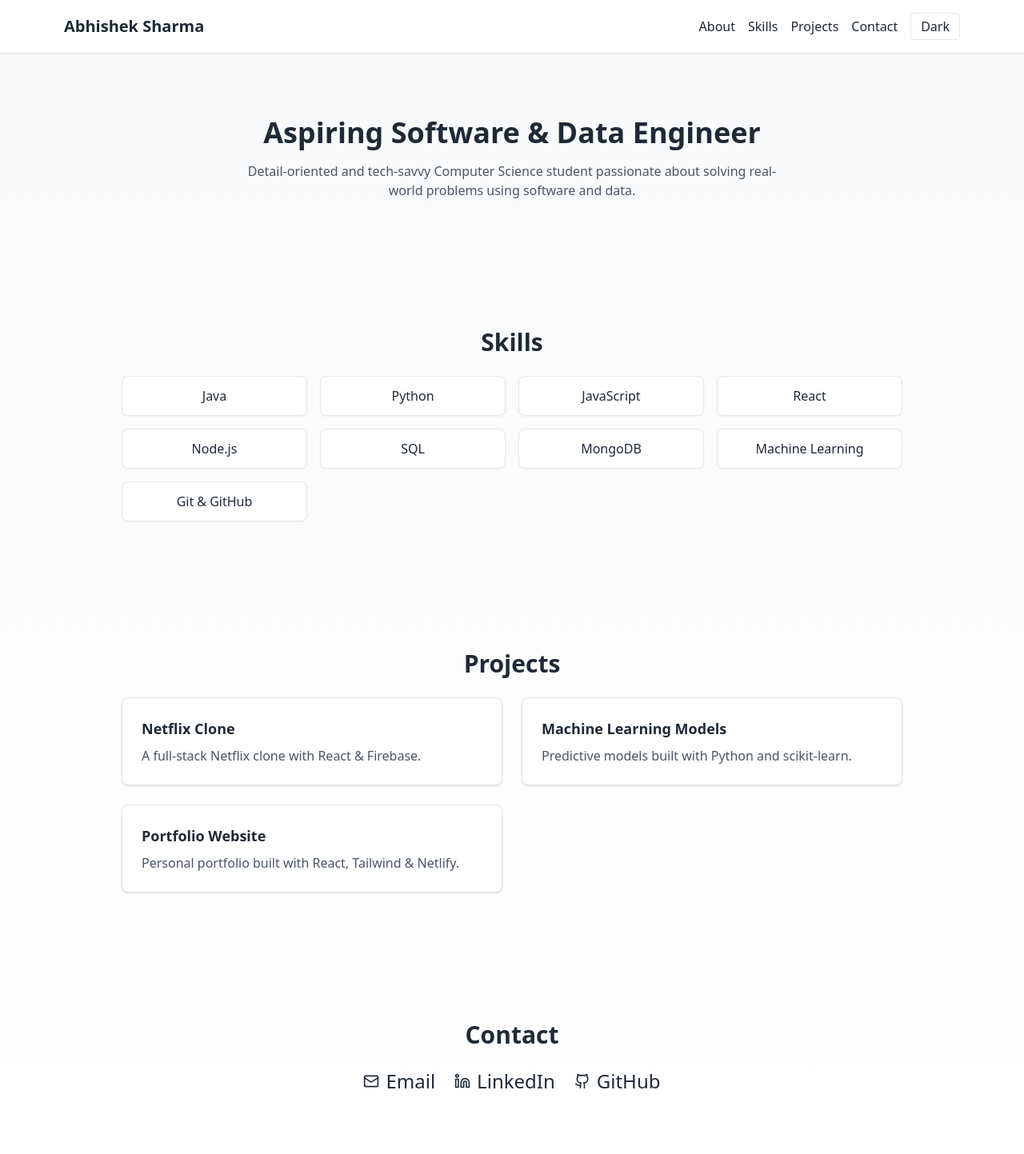
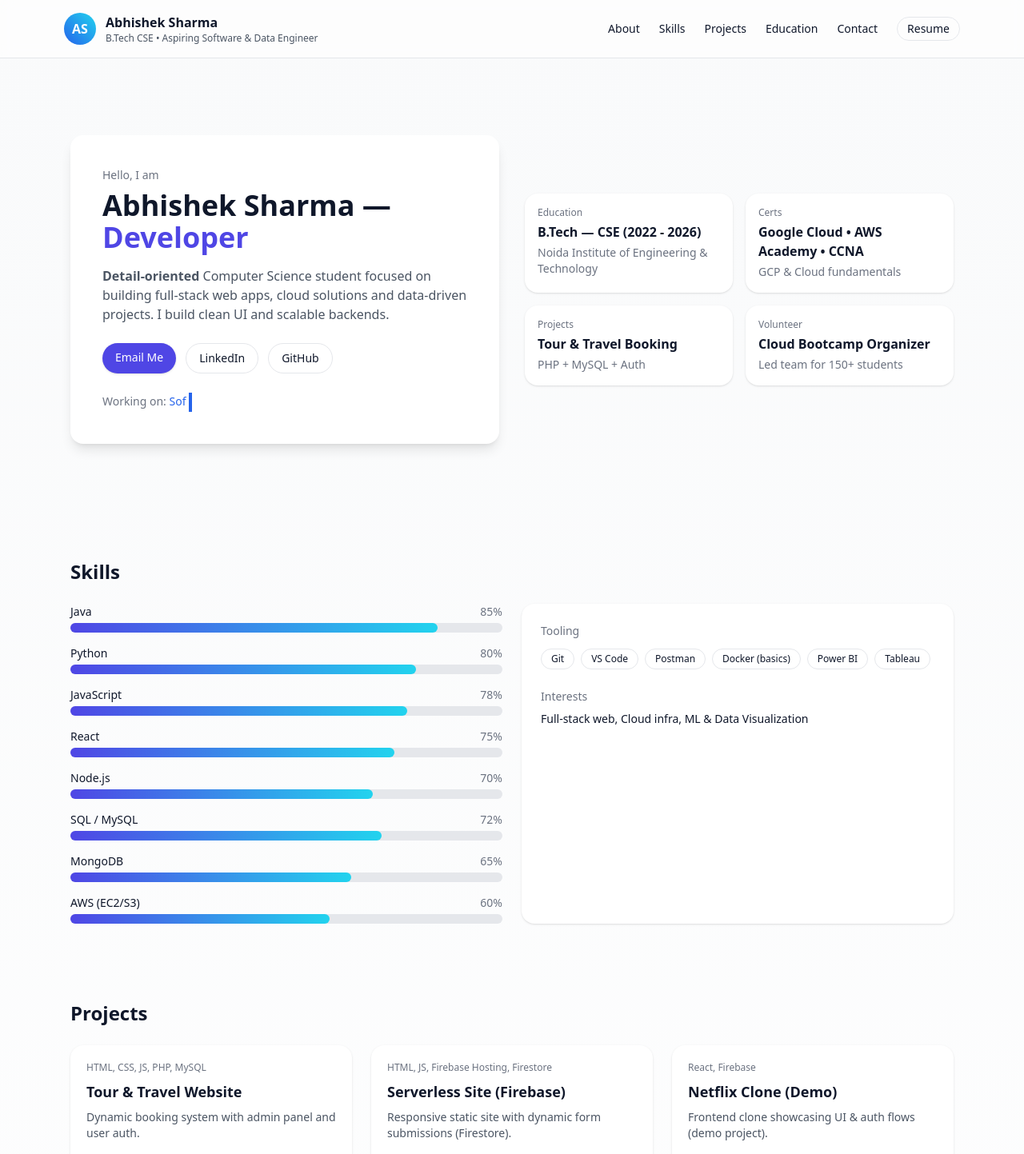
Before and after one commit to abhisheksharma6399/portfolio, a React (Vite) app: page / in a window 1280 px wide. Shown: the top 1443 px of the page at 80% size. Built offline with nearby package versions, Linux system fonts and the light colour scheme.

Commit message:
Update App.jsx

```diff
--- a/src/App.jsx
+++ b/src/App.jsx
@@ -1,131 +1,330 @@
-import { useState, useEffect } from "react";
+import { useEffect, useMemo, useState } from "react";
 import { motion } from "framer-motion";
-import { Github, Linkedin, Mail } from "lucide-react";
 
-export default function Portfolio() {
-  const [dark, setDark] = useState(false);
+/**
+ * Interactive Gemini-style portfolio (no external icon libs, no image imports)
+ * - Works with Tailwind + Framer Motion only
+ * - Smooth scroll via anchor links
+ * - Typewriter-like headline, animated skill bars, hover project cards
+ */
 
+function SmoothLink({ href, children }) {
+  return (
+    <a
+      href={href}
+      onClick={(e) => {
+        e.preventDefault();
+        const el = document.querySelector(href);
+        if (el) el.scrollIntoView({ behavior: "smooth", block: "start" });
+      }}
+      className="hover:text-blue-500 transition"
+    >
+      {children}
+    </a>
+  );
+}
+
+function AnimatedHeadline({ words = ["Software", "Data", "Cloud"] }) {
+  const [idx, setIdx] = useState(0);
+  const [sub, setSub] = useState("");
   useEffect(() => {
-    document.documentElement.classList.toggle("dark", dark);
-  }, [dark]);
+    let timeout;
+    const word = words[idx % words.length];
+    // type effect
+    let i = 0;
+    function type() {
+      setSub(word.slice(0, i));
+      i++;
+      if (i <= word.length) timeout = setTimeout(type, 80);
+      else timeout = setTimeout(() => {
+        // pause, then delete
+        let j = word.length;
+        function del() {
+          setSub(word.slice(0, j));
+          j--;
+          if (j >= 0) setTimeout(del, 50);
+          else {
+            setIdx((s) => s + 1);
+          }
+        }
+        del();
+      }, 800);
+    }
+    type();
+    return () => clearTimeout(timeout);
+  }, [idx, words]);
+  return (
+    <span className="text-blue-600 dark:text-blue-400">
+      {sub}
+      <span className="inline-block w-1 h-6 align-middle bg-current ml-1 animate-pulse" />
+    </span>
+  );
+}
+
+export default function App() {
+  const skills = useMemo(
+    () => [
+      { name: "Java", pct: 85 },
+      { name: "Python", pct: 80 },
+      { name: "JavaScript", pct: 78 },
+      { name: "React", pct: 75 },
+      { name: "Node.js", pct: 70 },
+      { name: "SQL / MySQL", pct: 72 },
+      { name: "MongoDB", pct: 65 },
+      { name: "AWS (EC2/S3)", pct: 60 },
+    ],
+    []
+  );
+
+  const projects = useMemo(
+    () => [
+      {
+        title: "Tour & Travel Website",
+        tech: "HTML, CSS, JS, PHP, MySQL",
+        desc: "Dynamic booking system with admin panel and user auth.",
+      },
+      {
+        title: "Serverless Site (Firebase)",
+        tech: "HTML, JS, Firebase Hosting, Firestore",
+        desc: "Responsive static site with dynamic form submissions (Firestore).",
+      },
+      {
+        title: "Netflix Clone (Demo)",
+        tech: "React, Firebase",
+        desc: "Frontend clone showcasing UI & auth flows (demo project).",
+      },
+    ],
+    []
+  );
+
+  // small entrance animation definitions
+  const container = { hidden: { opacity: 0, y: 20 }, show: { opacity: 1, y: 0 } };
+
+  // set page title
+  useEffect(() => {
+    document.title = "Abhishek Sharma — Portfolio";
+  }, []);
 
   return (
-    <div className="min-h-screen bg-gradient-to-b from-gray-50 to-white dark:from-black dark:to-gray-900 text-gray-800 dark:text-gray-100">
-      {/* Navbar */}
-      <nav className="sticky top-0 bg-white dark:bg-gray-900 shadow z-50">
-        <div className="max-w-6xl mx-auto flex justify-between items-center p-4">
-          <h1 className="text-xl font-bold">Abhishek Sharma</h1>
-          <div className="space-x-4">
-            <a href="#about" className="hover:text-blue-500">About</a>
-            <a href="#skills" className="hover:text-blue-500">Skills</a>
-            <a href="#projects" className="hover:text-blue-500">Projects</a>
-            <a href="#contact" className="hover:text-blue-500">Contact</a>
-            <button
-              onClick={() => setDark(!dark)}
-              className="ml-4 border px-3 py-1 rounded"
-            >
-              {dark ? "Light" : "Dark"}
-            </button>
+    <div className="min-h-screen bg-gradient-to-b from-gray-50 to-white dark:from-black dark:to-slate-900 text-slate-900 dark:text-slate-100">
+      {/* NAV */}
+      <header className="sticky top-0 z-50 backdrop-blur bg-white/60 dark:bg-black/40 border-b">
+        <div className="max-w-6xl mx-auto flex items-center justify-between p-4">
+          <div className="flex items-center gap-3">
+            <div className="h-10 w-10 rounded-full bg-gradient-to-tr from-blue-600 to-cyan-400 text-white grid place-items-center font-bold">
+              AS
+            </div>
+            <div>
+              <div className="font-semibold">Abhishek Sharma</div>
+              <div className="text-xs text-gray-600 dark:text-gray-300">B.Tech CSE • Aspiring Software & Data Engineer</div>
             </div>
           </div>
+
+          <nav className="hidden md:flex gap-6 items-center text-sm">
+            <SmoothLink href="#about">About</SmoothLink>
+            <SmoothLink href="#skills">Skills</SmoothLink>
+            <SmoothLink href="#projects">Projects</SmoothLink>
+            <SmoothLink href="#education">Education</SmoothLink>
+            <SmoothLink href="#contact">Contact</SmoothLink>
+            <a
+              className="px-3 py-1 rounded-full border text-sm hover:bg-gray-100 dark:hover:bg-white/5"
+              href="/_blank"
+              onClick={(e) => e.preventDefault()}
+            >
+              Resume
+            </a>
           </nav>
+        </div>
+      </header>
 
-      {/* Hero Section */}
-      <section id="about" className="flex flex-col items-center text-center py-20 px-4">
-        <motion.h2
-          className="text-4xl font-bold mb-4"
-          initial={{ opacity: 0, y: 20 }}
-          animate={{ opacity: 1, y: 0 }}
-          transition={{ delay: 0.3 }}
-        >
-          Aspiring Software & Data Engineer
-        </motion.h2>
-        <p className="max-w-2xl text-gray-600 dark:text-gray-300">
-          Detail-oriented and tech-savvy Computer Science student passionate
-          about solving real-world problems using software and data.
+      {/* HERO */}
+      <main className="max-w-6xl mx-auto px-6">
+        <section id="about" className="py-16 md:py-24 grid md:grid-cols-2 gap-8 items-center">
+          <motion.div initial="hidden" animate="show" variants={container} transition={{ duration: 0.6 }}>
+            <div className="rounded-2xl p-6 md:p-10 bg-white dark:bg-slate-800 shadow-lg">
+              <div className="text-sm text-gray-500 dark:text-gray-300 mb-2">Hello, I am</div>
+              <h1 className="text-3xl md:text-4xl font-extrabold leading-tight">
+                Abhishek Sharma — <span className="text-indigo-600 dark:text-indigo-400">Developer</span>
+              </h1>
+              <p className="mt-4 text-gray-600 dark:text-gray-300">
+                <strong>Detail-oriented</strong> Computer Science student focused on building full-stack web apps, cloud solutions
+                and data-driven projects. I build clean UI and scalable backends.
               </p>
+
+              <div className="mt-6 flex flex-wrap gap-3">
+                <a href="mailto:nabban6399@gmail.com" className="rounded-full bg-indigo-600 text-white px-4 py-2 text-sm shadow hover:opacity-90">
+                  Email Me
+                </a>
+                <a href="https://linkedin.com/in/abhishek-sharma-99789b286" target="_blank" rel="noreferrer" className="rounded-full border px-4 py-2 text-sm hover:bg-gray-100 dark:hover:bg-white/5">
+                  LinkedIn
+                </a>
+                <a href="https://github.com" target="_blank" rel="noreferrer" className="rounded-full border px-4 py-2 text-sm hover:bg-gray-100 dark:hover:bg-white/5">
+                  GitHub
+                </a>
+              </div>
+
+              <div className="mt-6 text-sm text-gray-500 dark:text-gray-400">
+                Working on: <AnimatedHeadline words={["Software", "Data", "Cloud", "AI"]} />
+              </div>
+            </div>
+          </motion.div>
+
+          <motion.div initial={{ opacity: 0, scale: 0.98 }} animate={{ opacity: 1, scale: 1 }} transition={{ duration: 0.6 }} className="order-first md:order-last">
+            {/* Right pane — quick cards */}
+            <div className="grid grid-cols-2 gap-4">
+              <div className="p-4 rounded-2xl bg-white dark:bg-slate-800 shadow hover:shadow-md transition">
+                <div className="text-xs text-gray-500">Education</div>
+                <div className="font-semibold mt-1">B.Tech — CSE (2022 - 2026)</div>
+                <div className="text-sm text-gray-500 mt-1">Noida Institute of Engineering & Technology</div>
+              </div>
+              <div className="p-4 rounded-2xl bg-white dark:bg-slate-800 shadow hover:shadow-md transition">
+                <div className="text-xs text-gray-500">Certs</div>
+                <div className="font-semibold mt-1">Google Cloud • AWS Academy • CCNA</div>
+                <div className="text-sm text-gray-500 mt-1">GCP & Cloud fundamentals</div>
+              </div>
+
+              <div className="p-4 rounded-2xl bg-white dark:bg-slate-800 shadow hover:shadow-md transition">
+                <div className="text-xs text-gray-500">Projects</div>
+                <div className="font-semibold mt-1">Tour & Travel Booking</div>
+                <div className="text-sm text-gray-500 mt-1">PHP + MySQL + Auth</div>
+              </div>
+              <div className="p-4 rounded-2xl bg-white dark:bg-slate-800 shadow hover:shadow-md transition">
+                <div className="text-xs text-gray-500">Volunteer</div>
+                <div className="font-semibold mt-1">Cloud Bootcamp Organizer</div>
+                <div className="text-sm text-gray-500 mt-1">Led team for 150+ students</div>
+              </div>
+            </div>
+          </motion.div>
         </section>
 
-      {/* Skills Section */}
-      <section id="skills" className="py-20 px-6 max-w-5xl mx-auto">
-        <h3 className="text-3xl font-semibold mb-6 text-center">Skills</h3>
-        <div className="grid grid-cols-2 sm:grid-cols-3 md:grid-cols-4 gap-4">
-          {[
-            "Java",
-            "Python",
-            "JavaScript",
-            "React",
-            "Node.js",
-            "SQL",
-            "MongoDB",
-            "Machine Learning",
-            "Git & GitHub",
-          ].map((skill, i) => (
+        {/* SKILLS */}
+        <section id="skills" className="py-12">
+          <motion.h2 className="text-2xl font-semibold mb-6" initial={{ opacity: 0, y: 10 }} animate={{ opacity: 1, y: 0 }}>
+            Skills
+          </motion.h2>
+
+          <div className="grid md:grid-cols-2 gap-6">
+            <div className="space-y-4">
+              {skills.map((s, i) => (
+                <div key={s.name}>
+                  <div className="flex justify-between mb-1">
+                    <div className="text-sm font-medium">{s.name}</div>
+                    <div className="text-sm text-gray-500">{s.pct}%</div>
+                  </div>
+                  <div className="w-full bg-gray-200 dark:bg-slate-700 rounded-full h-3">
+                    <div
+                      className="h-3 rounded-full bg-gradient-to-r from-indigo-600 to-cyan-400 transition-all"
+                      style={{ width: `${s.pct}%` }}
+                    />
+                  </div>
+                </div>
+              ))}
+            </div>
+
+            <div className="p-6 rounded-2xl bg-white dark:bg-slate-800 shadow">
+              <div className="text-sm text-gray-500">Tooling</div>
+              <div className="mt-3 flex flex-wrap gap-2">
+                {["Git", "VS Code", "Postman", "Docker (basics)", "Power BI", "Tableau"].map((t) => (
+                  <span key={t} className="text-xs border px-3 py-1 rounded-full">
+                    {t}
+                  </span>
+                ))}
+              </div>
+
+              <div className="mt-6 text-sm">
+                <div className="text-gray-500">Interests</div>
+                <div className="mt-2">Full-stack web, Cloud infra, ML & Data Visualization</div>
+              </div>
+            </div>
+          </div>
+        </section>
+
+        {/* PROJECTS */}
+        <section id="projects" className="py-12">
+          <motion.h2 className="text-2xl font-semibold mb-6" initial={{ opacity: 0, y: 10 }} animate={{ opacity: 1, y: 0 }}>
+            Projects
+          </motion.h2>
+
+          <div className="grid md:grid-cols-3 gap-6">
+            {projects.map((p) => (
               <motion.div
-              key={i}
-              whileHover={{ scale: 1.1 }}
-              className="border rounded-lg py-3 px-4 text-center shadow-sm bg-white dark:bg-gray-800"
+                key={p.title}
+                whileHover={{ y: -6 }}
+                className="p-5 rounded-2xl bg-white dark:bg-slate-800 shadow hover:shadow-lg transition"
               >
-              {skill}
+                <div className="text-xs text-gray-500">{p.tech}</div>
+                <div className="font-semibold mt-2 text-lg">{p.title}</div>
+                <p className="mt-2 text-gray-600 dark:text-gray-300 text-sm">{p.desc}</p>
+                <div className="mt-4 flex gap-2">
+                  <a href="#" onClick={(e)=>e.preventDefault()} className="text-sm px-3 py-1 border rounded-full">Demo</a>
+                  <a href="#" onClick={(e)=>e.preventDefault()} className="text-sm px-3 py-1 border rounded-full">Code</a>
+                </div>
               </motion.div>
             ))}
           </div>
         </section>
 
-      {/* Projects Section */}
-      <section id="projects" className="py-20 px-6 max-w-5xl mx-auto">
-        <h3 className="text-3xl font-semibold mb-6 text-center">Projects</h3>
+        {/* Education / Experience */}
+        <section id="education" className="py-12">
+          <h2 className="text-2xl font-semibold mb-6">Education & Experience</h2>
+
           <div className="grid md:grid-cols-2 gap-6">
-          {[
-            {
-              title: "Netflix Clone",
-              desc: "A full-stack Netflix clone with React & Firebase.",
-            },
-            {
-              title: "Machine Learning Models",
-              desc: "Predictive models built with Python and scikit-learn.",
-            },
-            {
-              title: "Portfolio Website",
-              desc: "Personal portfolio built with React, Tailwind & Netlify.",
-            },
-          ].map((project, i) => (
-            <motion.div
-              key={i}
-              whileHover={{ scale: 1.05 }}
-              className="p-6 border rounded-lg shadow bg-white dark:bg-gray-800"
-            >
-              <h4 className="font-bold text-lg mb-2">{project.title}</h4>
-              <p className="text-gray-600 dark:text-gray-300">{project.desc}</p>
-            </motion.div>
-          ))}
+            <div className="p-5 rounded-2xl bg-white dark:bg-slate-800 shadow">
+              <div className="font-semibold">Noida Institute of Engineering & Technology</div>
+              <div className="text-sm text-gray-500">B.Tech — Computer Science Engineering (2022 – 2026 expected)</div>
+              <div className="mt-3 text-sm">Relevant: Data Structures, DBMS, ML basics, Cloud fundamentals</div>
+            </div>
+
+            <div className="p-5 rounded-2xl bg-white dark:bg-slate-800 shadow">
+              <div className="font-semibold">Intern – Oasis Info</div>
+              <div className="text-sm text-gray-500">Worked on software development tasks and contributed to real projects.</div>
+              <div className="mt-3 text-sm">Responsibilities: feature development, testing, documentation</div>
+            </div>
           </div>
         </section>
 
-      {/* Contact Section */}
-      <section id="contact" className="py-20 px-6 text-center">
-        <h3 className="text-3xl font-semibold mb-6">Contact</h3>
-        <div className="flex justify-center gap-6 text-2xl">
-          <a
-            href="mailto:abhishek@example.com"
-            className="hover:text-blue-500 flex items-center gap-2"
-          >
-            <Mail size={20} /> Email
-          </a>
-          <a
-            href="https://linkedin.com/in/abhishek"
-            className="hover:text-blue-500 flex items-center gap-2"
-          >
-            <Linkedin size={20} /> LinkedIn
-          </a>
-          <a
-            href="https://github.com/abhishek"
-            className="hover:text-blue-500 flex items-center gap-2"
-          >
-            <Github size={20} /> GitHub
+        {/* CONTACT */}
+        <section id="contact" className="py-12 pb-24">
+          <h2 className="text-2xl font-semibold mb-6">Contact</h2>
+
+          <div className="grid md:grid-cols-2 gap-6">
+            <div className="p-6 rounded-2xl bg-white dark:bg-slate-800 shadow">
+              <div className="text-sm text-gray-500">Email</div>
+              <div className="font-medium mt-1">nabban6399@gmail.com</div>
+
+              <div className="text-sm text-gray-500 mt-4">LinkedIn</div>
+              <div className="mt-1">
+                <a className="text-indigo-600" href="https://linkedin.com/in/abhishek-sharma-99789b286" target="_blank" rel="noreferrer">
+                  linkedin.com/in/abhishek-sharma-99789b286
                 </a>
               </div>
+
+              <div className="text-sm text-gray-500 mt-4">Location</div>
+              <div className="mt-1">Noida, Uttar Pradesh, India</div>
+            </div>
+
+            <div className="p-6 rounded-2xl bg-white dark:bg-slate-800 shadow">
+              <div className="text-sm text-gray-500">Get in touch</div>
+              <form
+                onSubmit={(e) => {
+                  e.preventDefault();
+                  alert("Thanks — your message was noted (demo).");
+                }}
+                className="mt-3 space-y-3"
+              >
+                <input type="text" placeholder="Your name" className="w-full rounded-lg border px-3 py-2 bg-transparent" required />
+                <input type="email" placeholder="Email" className="w-full rounded-lg border px-3 py-2 bg-transparent" required />
+                <textarea rows="4" placeholder="Message" className="w-full rounded-lg border px-3 py-2 bg-transparent" required />
+                <button className="rounded-lg bg-indigo-600 text-white px-4 py-2">Send message</button>
+              </form>
+            </div>
+          </div>
         </section>
+
+        <footer className="py-12 text-center text-sm text-gray-500">
+          © {new Date().getFullYear()} Abhishek Sharma — Built with React & Tailwind
+        </footer>
+      </main>
     </div>
   );
 }
```
Lines whose indentation alone changed are shown as unchanged.
